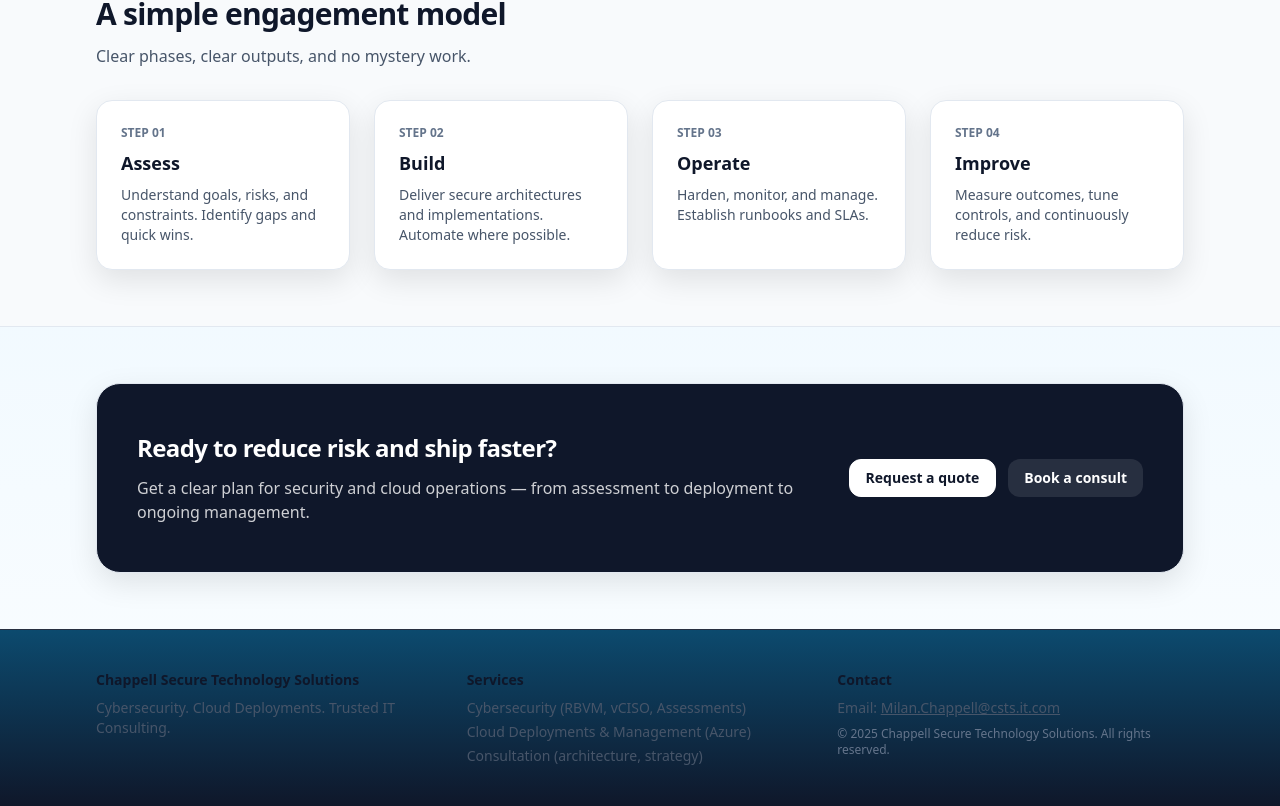
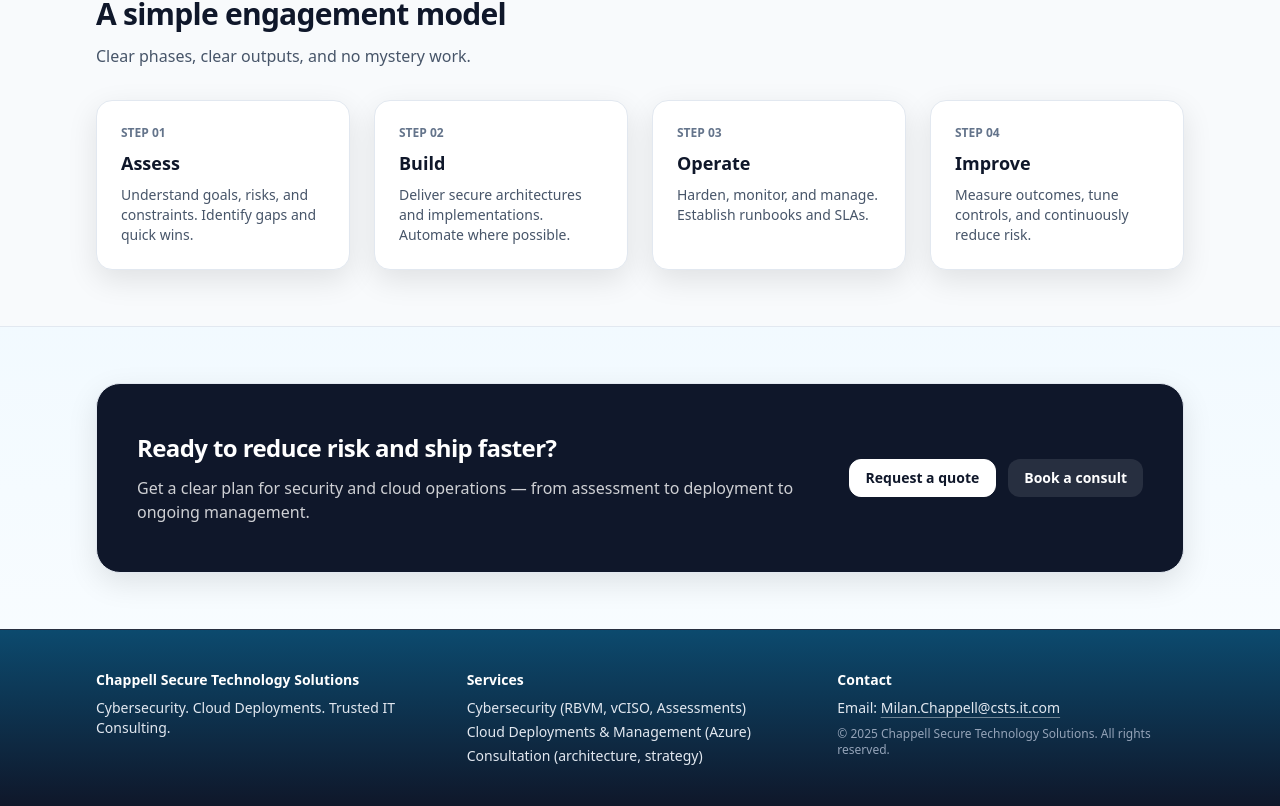
Before and after one commit to chapter78v3/CSTS_WebApp, a Next.js app: page / in a window 1280 px wide. Shown: the part 1376-2182 px from the top of the page. Built offline with nearby package versions, Linux system fonts and the light colour scheme.

Commit message:
footer color lightv3

```diff
--- a/components/Footer.tsx
+++ b/components/Footer.tsx
@@ -7,27 +7,35 @@ export function Footer() {
   return (
     <footer className="border-t border-white/10 bg-gradient-to-b from-sky-900 to-slate-900">
       <Container>
-        <div className="py-10 grid gap-6 md:grid-cols-3">
+        <div className="grid gap-6 py-10 md:grid-cols-3">
           <div className="space-y-2">
-            <div className="text-sm font-semibold text-slate-900">{site.name}</div>
-            <p className="text-sm text-slate-600">{site.tagline}</p>
+            <div className="text-sm font-semibold text-white">{site.name}</div>
+            <p className="text-sm text-slate-200">{site.tagline}</p>
           </div>
 
           <div className="space-y-2">
-            <div className="text-sm font-semibold text-slate-900">Services</div>
-            <ul className="text-sm text-slate-600 space-y-1">
+            <div className="text-sm font-semibold text-white">Services</div>
+            <ul className="space-y-1 text-sm text-slate-200">
               <li>Cybersecurity (RBVM, vCISO, Assessments)</li>
-              <li>Cloud Deployments & Management (Azure)</li>
+              <li>Cloud Deployments &amp; Management (Azure)</li>
               <li>Consultation (architecture, strategy)</li>
             </ul>
           </div>
 
           <div className="space-y-2">
-            <div className="text-sm font-semibold text-slate-900">Contact</div>
-            <p className="text-sm text-slate-600">
-              Email: <a className="underline" href={`mailto:${site.contactEmail}`}>{site.contactEmail}</a>
+            <div className="text-sm font-semibold text-white">Contact</div>
+            <p className="text-sm text-slate-200">
+              Email:{" "}
+              <a
+                className="underline decoration-white/40 underline-offset-4 transition-colors hover:text-white hover:decoration-white"
+                href={`mailto:${site.contactEmail}`}
+              >
+                {site.contactEmail}
+              </a>
             </p>
-            <p className="text-xs text-slate-500">© {year} {site.name}. All rights reserved.</p>
+            <p className="text-xs text-slate-400">
+              © {year} {site.name}. All rights reserved.
+            </p>
           </div>
         </div>
       </Container>
```
